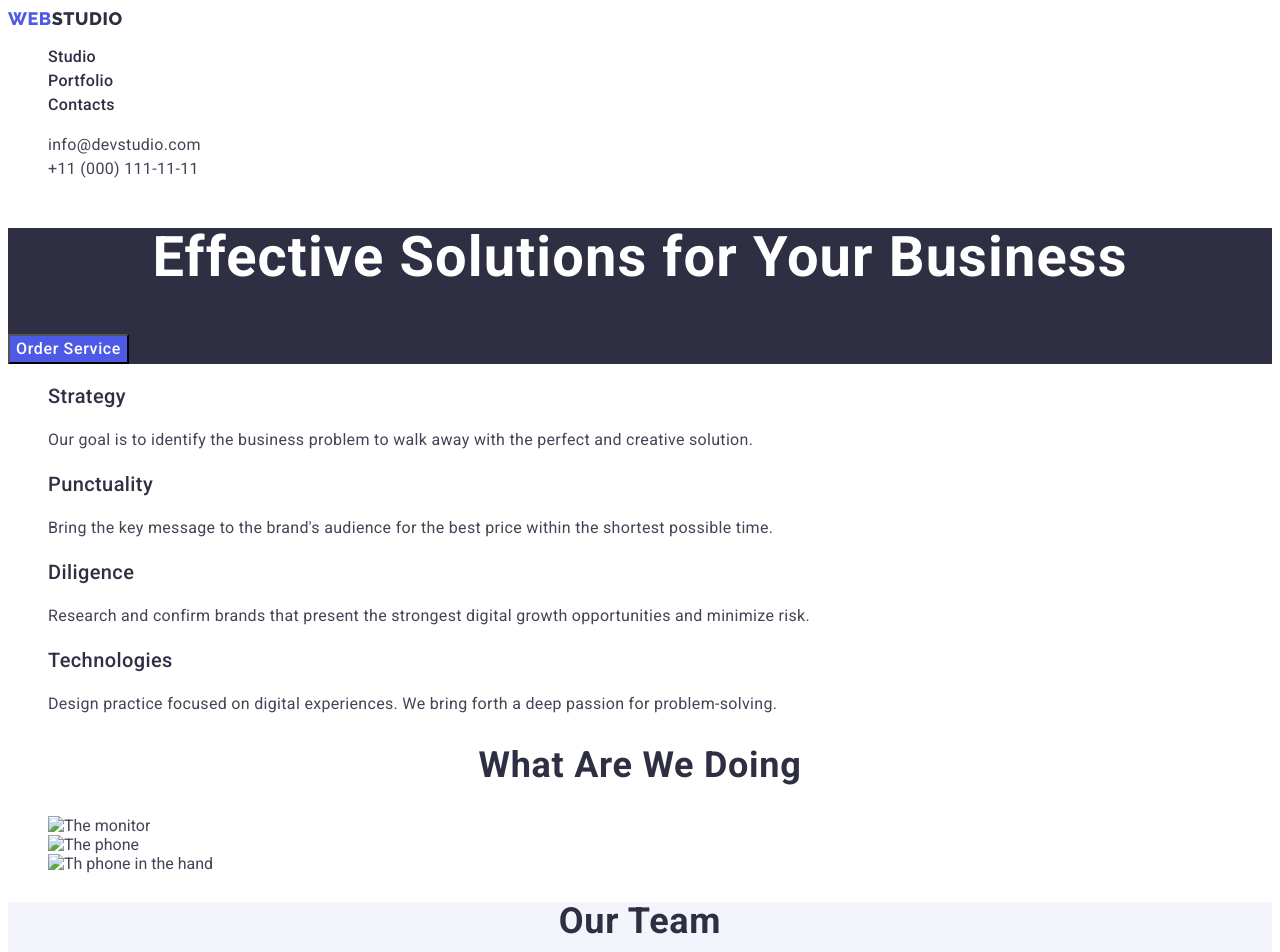
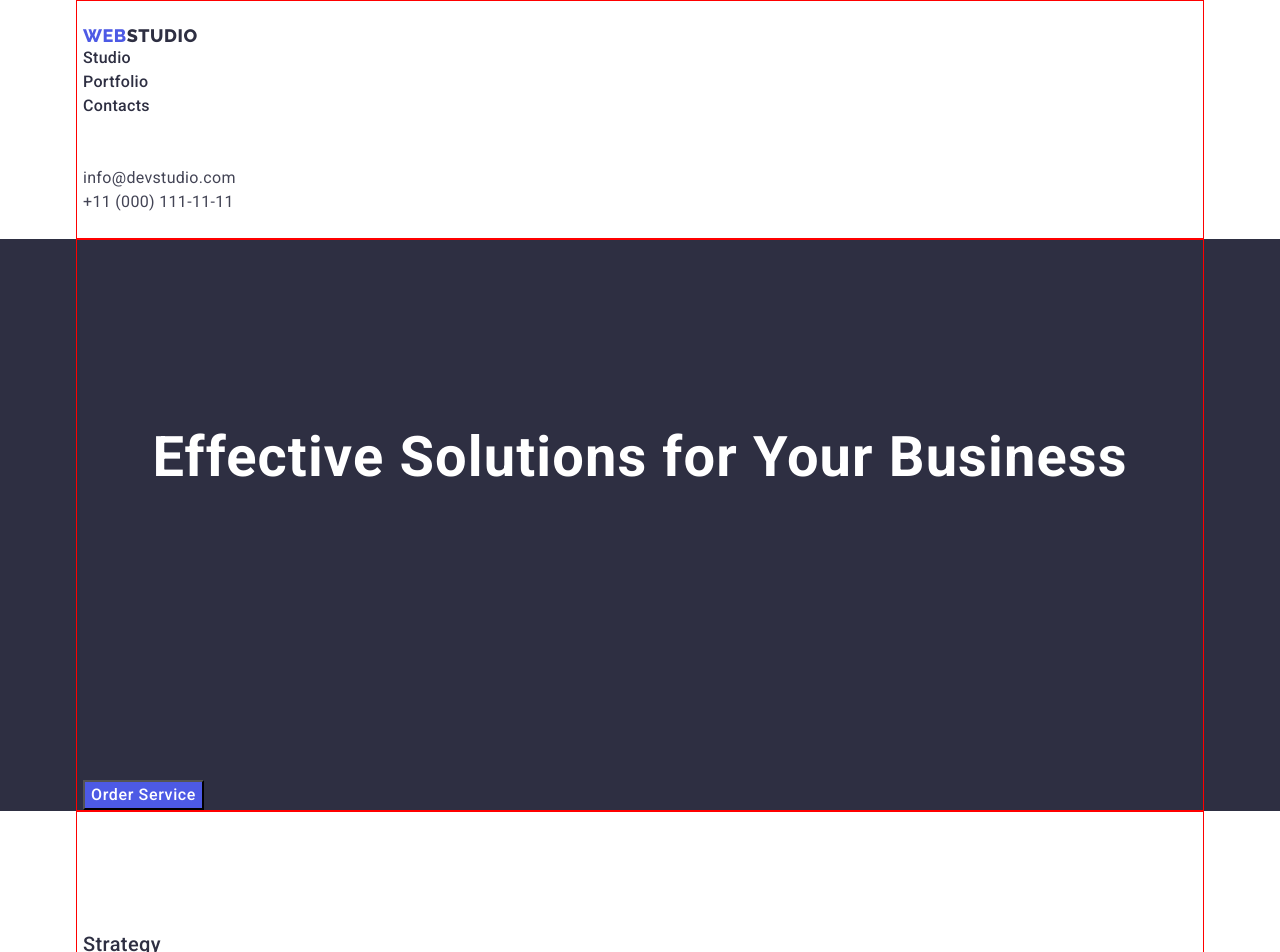
Before and after one commit to greenchak-m/goit-markup-hw-03, a plain HTML site: page index.html in a window 1280 px wide. Shown: the top 952 px of the page. Drawn offline with nearby package versions, Linux system fonts and the light colour scheme.

Commit message:
comit1
прописал падинг
сбросил маржин падинг
обернул контейнерами

```diff
--- a/css/styles.css
+++ b/css/styles.css
@@ -1,7 +1,11 @@
-body{
+body {
   font-family: 'Roboto', sans-serif ;
   color: #434455;
   background-color: #FFFFFF;
+}
+
+img {
+    display: block;
 }
 
 .link {
@@ -12,10 +16,33 @@ body{
     list-style: none;
 }
 
-:root{
+:root {
     --text-color: #434455;
     --title-color: #2E2F42;
     --hover-color: #404BBF;
+}
+
+p,
+h1,
+h2,
+h3,
+h4,
+h5,
+h6 {
+    margin: 0;
+}
+
+ul, ol {
+    margin: 0;
+    padding: 0;
+}
+
+.container {
+    width: 1128px;
+    padding-left: 6px;
+    padding-right: 6px;
+    border: 1px solid red;
+    margin: auto;
 }
 
 /*===========================HEADER=============================*/
@@ -33,13 +60,17 @@ body{
         letter-spacing: 0.03em;
         color: #4D5AE5;
         text-transform: uppercase;
+
 }
 
 .logo-span {
     color: #2E2F42;
 }
 
-.header-nav {}
+.header-nav {
+    padding-top: 24px;
+    padding-bottom: 24px;
+}
 
 .nav-list {}
 
@@ -66,6 +97,8 @@ body{
 
 .info{
     font-style: inherit;
+    padding-top: 24px;
+    padding-bottom: 24px;
 }
 
 .info-list {}
@@ -99,6 +132,8 @@ body{
         letter-spacing: 0.02em;
         color: #FFFFFF;
         text-align: center;
+        padding-top: 188px;
+        padding-bottom: 292px;
 }
 
 .hero-btn {
@@ -109,7 +144,9 @@ body{
     letter-spacing: 0.04em;
         color: #FFFFFF;
         background-color: #4D5AE5;
-        cursor: pointer
+        cursor: pointer;
+        margin-bottom: px;
+
 }
 
 .hero-btn:hover,
@@ -123,7 +160,10 @@ background-color: #404BBF;
 
 .adv-title {}
 
-.adv-list {}
+.adv-list {
+    padding-top: 120px;
+    padding-bottom: 120px;
+}
 
 .list {}
 
@@ -158,7 +198,10 @@ background-color: #404BBF;
         text-align: center;
 }
 
-.busy-list {}
+.busy-list {
+    padding-bottom: 120px;
+    padding-top: 72px;
+}
 
 .list {}
 
@@ -177,10 +220,14 @@ background-color: #404BBF;
         letter-spacing: 0.02em;
         text-transform: capitalize;
         color: #2E2F42;
-        text-align: center
+        text-align: center;
+        padding-top: 120px;
 }
 
-.team-list {}
+.team-list {
+    padding-top: 120px;
+    padding-bottom: 120px;
+}
 
 .list {}
 
--- a/index.html
+++ b/index.html
@@ -5,6 +5,9 @@
     <meta http-equiv="X-UA-Compatible" content="IE=edge">
     <meta name="viewport" content="width=device-width, initial-scale=1.0">
     <title>WebStudio</title>
+    <link rel="stylesheet" href="https://cdnjs.cloudflare.com/ajax/libs/modern-normalize/2.0.0/modern-normalize.min.css"
+        integrity="sha512-4xo8blKMVCiXpTaLzQSLSw3KFOVPWhm/TRtuPVc4WG6kUgjH6J03IBuG7JZPkcWMxJ5huwaBpOpnwYElP/m6wg=="
+        crossorigin="anonymous" referrerpolicy="no-referrer">
     <link rel="stylesheet" href="./css/styles.css">
     <link rel="preconnect" href="https://fonts.googleapis.com">
     <link rel="preconnect" href="https://fonts.gstatic.com" crossorigin>
@@ -14,6 +17,7 @@
 <body>
     <!--header-->
     <header class="header">
+        <div class="container">
         <nav class="header-nav">
             <a href="./index.html" class="logo-link link">Web<span class="logo-span">Studio</span></a>
             <ul class="nav-list list">
@@ -28,16 +32,20 @@
                 <li class="info-list-item"><a href="tel:+110001111111" class="info-list-link link">+11 (000) 111-11-11</a></li>
             </ul>
         </address>
+        </div>
     </header>
     <main>
         <!--hero section-->
         <section class="hero-section">
+            <div class="container">
             <h1 class="hero-title">Effective Solutions
             for Your Business</h1>
             <button type="button" class="hero-btn">Order Service</button>
+            </div>
         </section>
         <!--advantages-->
         <section class="adv-section">
+            <div class="container">
             <h2 class="adv-title" hidden>Advantages</h2>
             <ul class="adv-list list">
                 <li class="adv-item">
@@ -58,18 +66,22 @@
                     <p class="adv-item-text">Design practice focused on digital experiences. We bring forth a deep passion for problem-solving.</p>
                 </li>
             </ul>
+            </div>
         </section>
         <!--what are we doing-->
         <section class="busy">
+            <div class="container">
             <h2 class="busy-title">What are we doing</h2>
             <ul class="busy-list list">
                 <li class="busy-list-item"><img src="./images/img1.jpg" alt="The monitor" width="360"></li>
                 <li class="busy-list-item"><img src="./images/img2.jpg" alt="The phone" width="360"></li>
                 <li class="busy-list-item"><img src="./images/img3.jpg" alt="Th phone in the hand" width="360"></li>
             </ul>
+            </div>
         </section>
         <!--Team-->
         <section class="team-section">
+            <div class="container">
             <h2 class="team-title">Our Team</h2>
             <ul class="team-list list">
                 <li class="team-item">
@@ -93,12 +105,15 @@
                     <p class="team-item-text">UI Designer</p>
                 </li>
             </ul>
+            </div>
         </section>
     </main>
     <!--Footer-->
     <footer class="footer">
+        <div class="container">
         <a href="./index.html" class="logo-link link">Web<span class="footer-span">Studio</span></a>
         <p class="footer-text">Increase the flow of customers and sales for your business with digital marketing & growth solutions.</p>
+        </div>
     </footer>
 
 </body>
```
